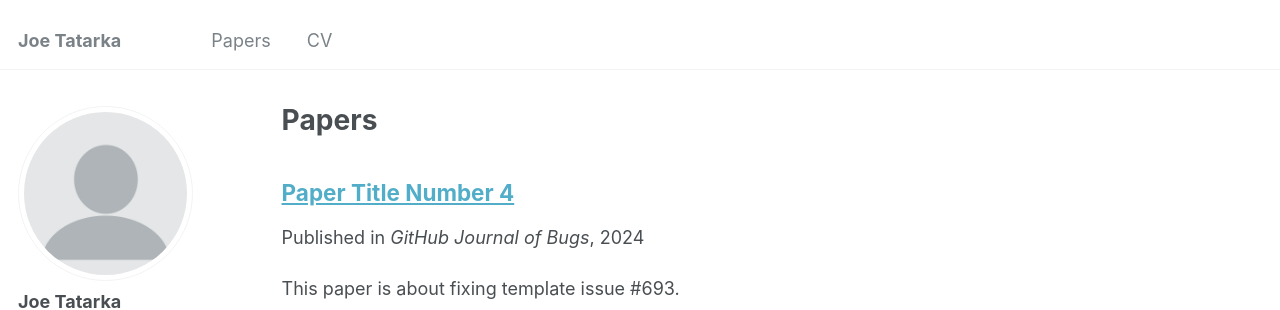
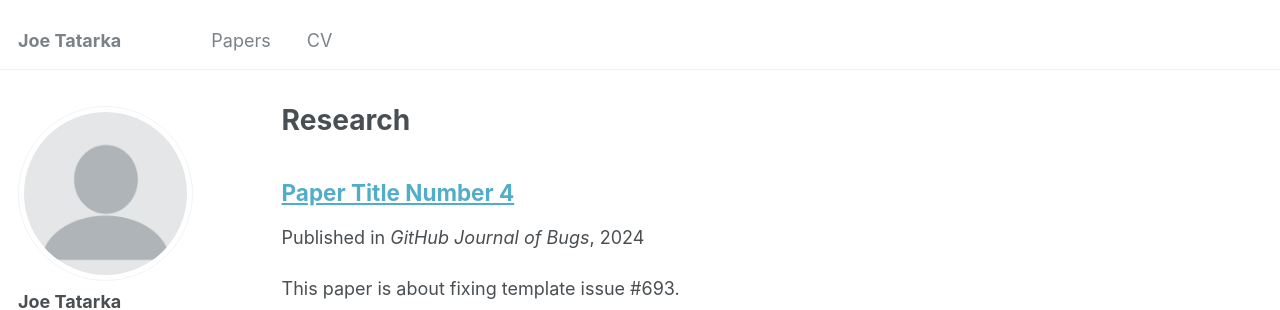
Before and after one commit to JoeTatarka/JoeTatarka.github.io, a Jekyll site: the page built from _pages/publications.md, in a window 1280 px wide and 900 px high. Shown: the top 310 px of the window. Built offline with Jekyll 4.4.1, drawn with Linux system fonts in a browser that asks for light colours.

Commit message:
Update publications.md

```diff
--- a/_pages/publications.md
+++ b/_pages/publications.md
@@ -1,7 +1,7 @@
 ---
 layout: archive
-title: "Papers"
-permalink: /papers/
+title: "Research"
+permalink: /research/
 author_profile: true
 ---
 
```
